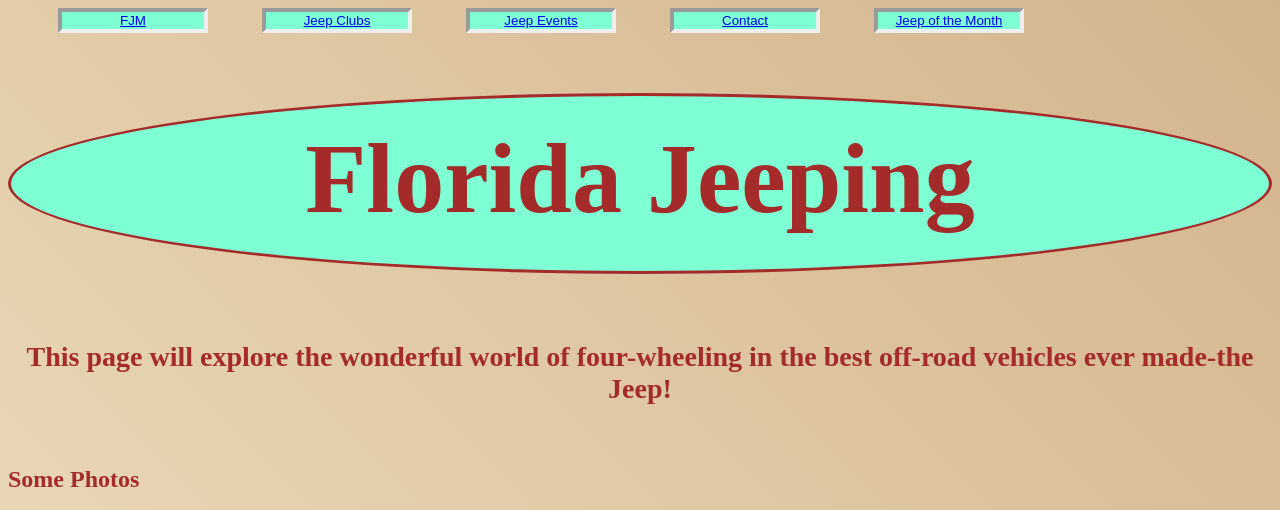
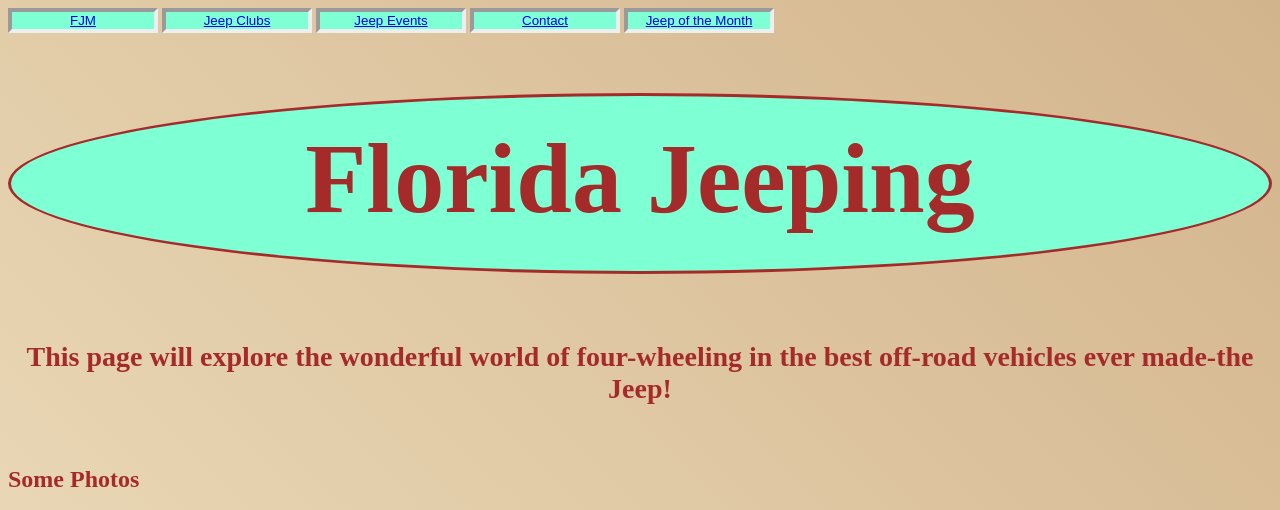
Before and after one commit to mdwicker1959/mdwicker1959.github.io, a plain HTML site: page index.html in a window 1280 px wide. Shown: the top 510 px of the page. Drawn offline with Linux system fonts and the light colour scheme.

Commit message:
Update fourth.css

```diff
--- a/fourth.css
+++ b/fourth.css
@@ -62,9 +62,8 @@ button {
     color: brown;
     background-color: aquamarine;
     border: 4px inset;
-    align:auto;
-    margin-left: 50px;
-}
+    align:center;
+    }
 
     button:hover {
         color: brown;
```
